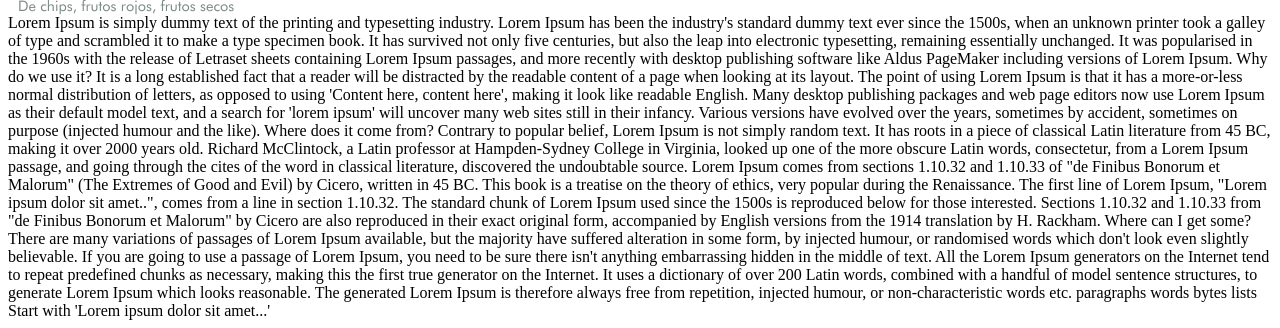
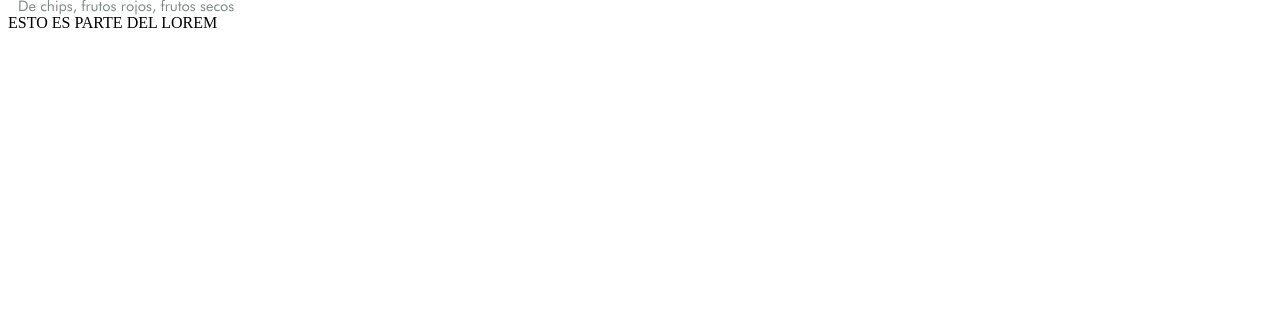
Before and after one commit to Vlaeminck/Carta-digital---Gardenias, a plain HTML site: page carta.html in a window 1280 px wide. Shown: the part 1949-2277 px from the top of the page. After the commit the page ends 1989 px from the top, so only its background shows below. Drawn offline with Linux system fonts and the light colour scheme.

Commit message:
Agregue un div

```diff
--- a/carta.html
+++ b/carta.html
@@ -622,39 +622,11 @@
 
                 </div>
 
-
+                <div>ESTO ES PARTE DEL LOREM</div>
 
             </section>
 
-<div>
-    Lorem Ipsum is simply dummy text of the printing and typesetting industry. Lorem Ipsum has been the industry's standard dummy text ever since the 1500s, when an unknown printer took a galley of type and scrambled it to make a type specimen book. It has survived not only five centuries, but also the leap into electronic typesetting, remaining essentially unchanged. It was popularised in the 1960s with the release of Letraset sheets containing Lorem Ipsum passages, and more recently with desktop publishing software like Aldus PageMaker including versions of Lorem Ipsum.
-    Why do we use it?
 
-    It is a long established fact that a reader will be distracted by the readable content of a page
-    when looking at its layout. The point of using Lorem Ipsum is that it has a more-or-less normal distribution
-     of letters, as opposed to using 'Content here, content here', making it look like readable English.
-      Many desktop publishing packages and web page editors now use Lorem Ipsum as their default model
-      text, and a search for 'lorem ipsum' will uncover many web sites still in their infancy. Various
-      versions have evolved over the years, sometimes by accident, sometimes on purpose (injected humour and the like).
-
-    Where does it come from?
-
-
-    Contrary to popular belief, Lorem Ipsum is not simply random text. It has roots in a piece of classical Latin literature from 45 BC, making it over 2000 years old. Richard McClintock, a Latin professor at Hampden-Sydney College in Virginia, looked up one of the more obscure Latin words, consectetur, from a Lorem Ipsum passage, and going through the cites of the word in classical literature, discovered the undoubtable source. Lorem Ipsum comes from sections 1.10.32 and 1.10.33 of "de Finibus Bonorum et Malorum" (The Extremes of Good and Evil) by Cicero, written in 45 BC. This book is a treatise on the theory of ethics, very popular during the Renaissance. The first line of Lorem Ipsum, "Lorem ipsum dolor sit amet..", comes from a line in section 1.10.32.
-
-    The standard chunk of Lorem Ipsum used since the 1500s is reproduced below for those interested. Sections 1.10.32 and 1.10.33 from "de Finibus Bonorum et Malorum" by Cicero are also reproduced in their exact original form, accompanied by English versions from the 1914 translation by H. Rackham.
-    Where can I get some?
-
-    There are many variations of passages of Lorem Ipsum available, but the majority have suffered alteration in some form, by injected humour, or randomised words which don't look even slightly believable. If you are going to use a passage of Lorem Ipsum, you need to be sure there isn't anything embarrassing hidden in the middle of text. All the Lorem Ipsum generators on the Internet tend to repeat predefined chunks as necessary, making this the first true generator on the Internet. It uses a dictionary of over 200 Latin words, combined with a handful of model sentence structures, to generate Lorem Ipsum which looks reasonable. The generated Lorem Ipsum is therefore always free from repetition, injected humour, or non-characteristic words etc.
-
-        paragraphs
-        words
-        bytes
-        lists
-            Start with 'Lorem
-    ipsum dolor sit amet...'
-
-</div>
 
 
     </body>
```
